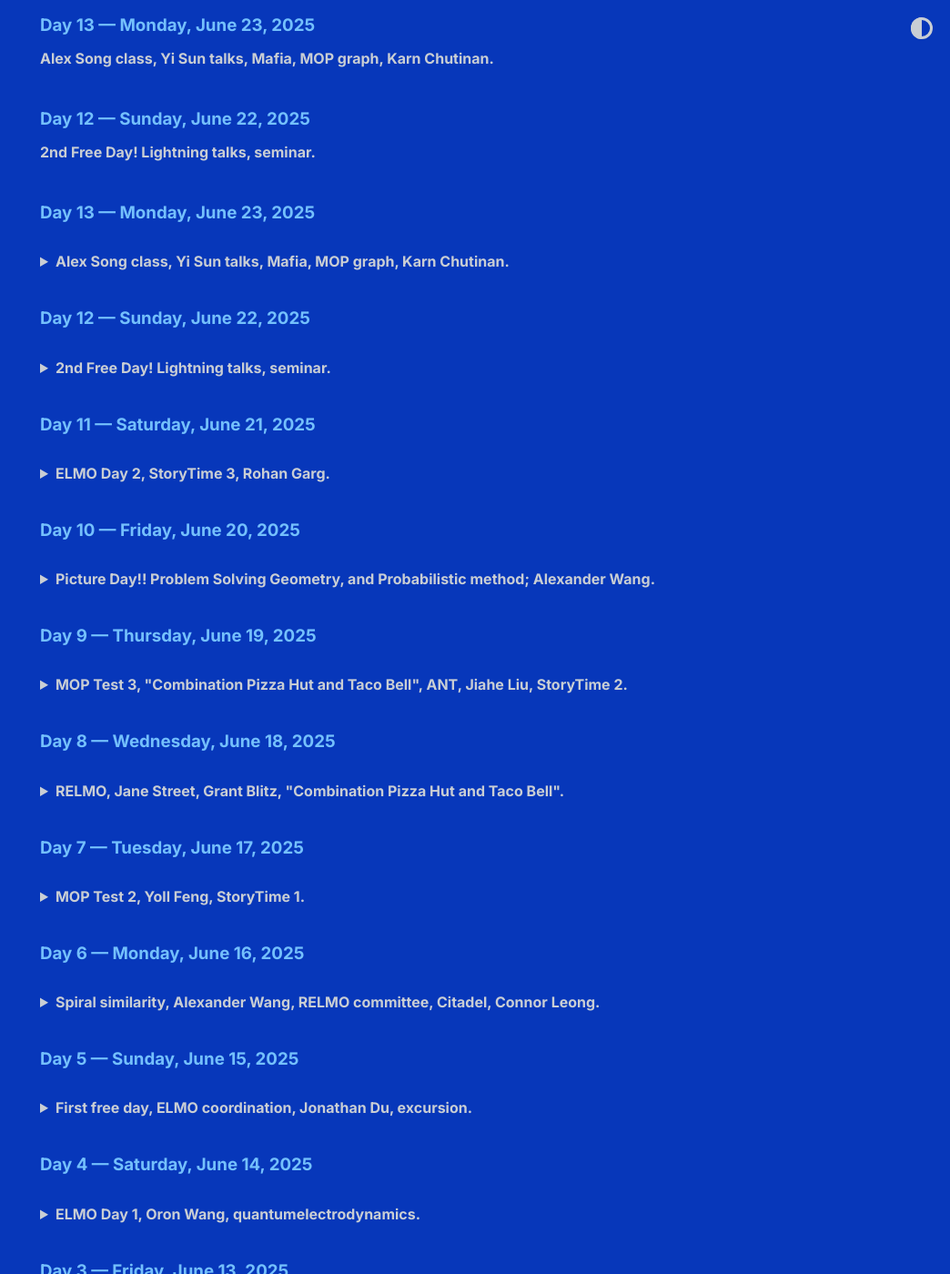
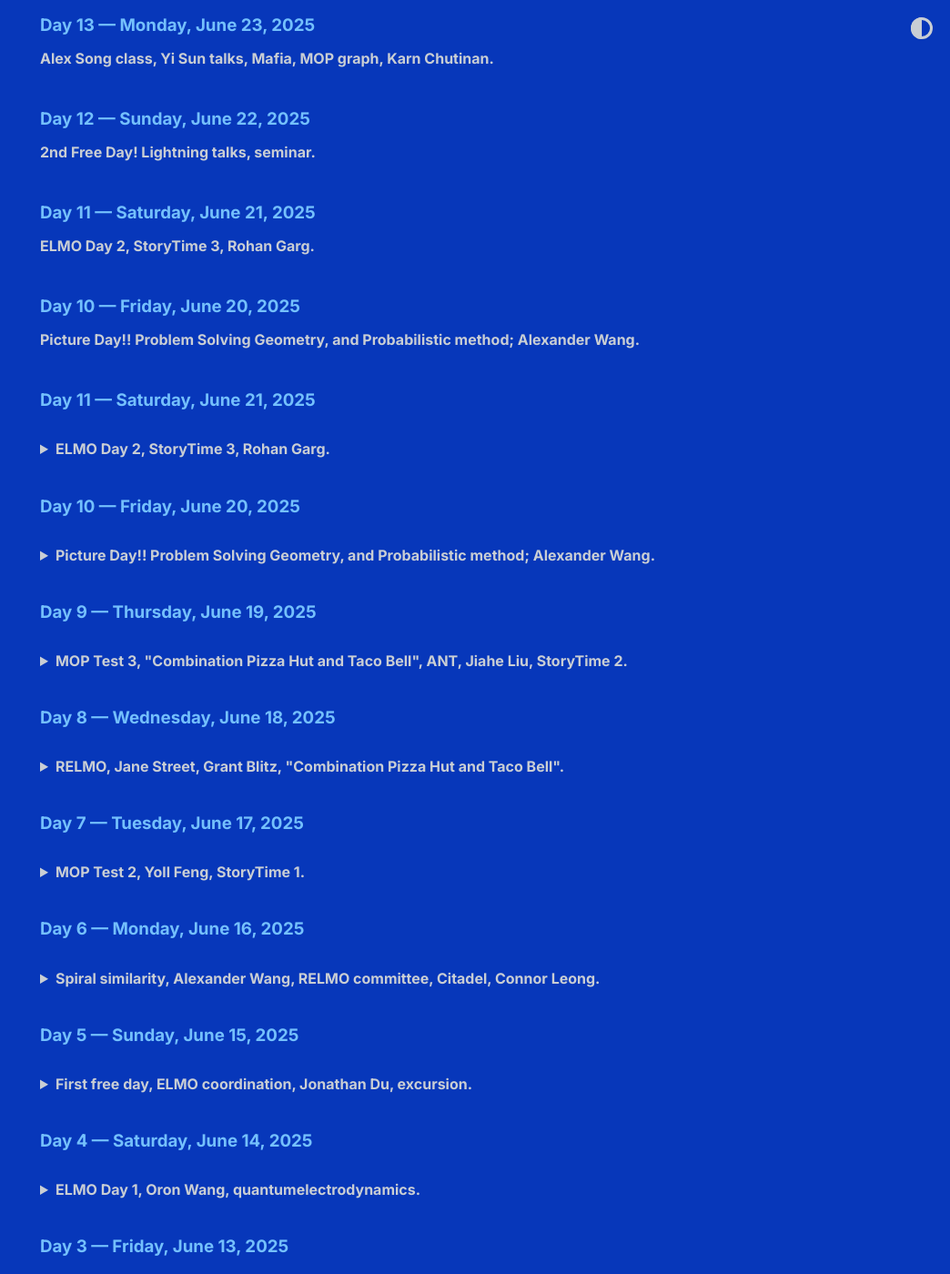
Before and after one commit to shihankanungo/shihankanungo.github.io, a Jekyll site: the page built from mop.md, in a window 1280 px wide and 1400 px high, scrolled down 937 px. Shown: the whole window at 91% size, without its empty margins (236-1280 px from the left). Built offline with Jekyll 4.4.1, drawn with Linux system fonts in a browser that asks for light colours; some of the changed text lies outside the part shown.

Commit message:
Update mop.md

```diff
--- a/mop.md
+++ b/mop.md
@@ -225,65 +225,6 @@
 <div class="subline"><details>
 <summary style="list-style: none;"><strong>2nd Free Day! Lightning talks, seminar.</strong></summary>
 <p>
-
-
-
-<br>
-<a href="https://shihankanungo.github.io/mop">↪️ Back to top</a>
-</p>
-
-</details></div>
-</div>
-
-
-
-### Day 13 &mdash; Monday, June 23, 2025
-
-<details>
-<summary><b>Alex Song class, Yi Sun talks, Mafia, MOP graph, Karn Chutinan.</b></summary>
-<br>
-First class was “A fun NT problem” by Alex Song, which was an Euler-Circle style Dirichlet character problem. It was split into 5 parts on the handout. The proof was using Dirichlet characters which are like functions from residue classes to roots of unity. It was fun to revisit the subject.
-<details>
-<summary><b>A fun NT problem.</b></summary>
-  <img src="/images/mop13p.png" width="700"/>
-</details>
-We then had a class called “Combinatorial Geometry” which is my favorite subject. This was taught by Olha Silina and it was about triangulations, and unfortunately, it was more like geometrical combo: it was about the combinatorial aspects of triangulations, which is less interesting for me. I prefer a more geometrical approach, like the Thaiangulations problem. First we did some exercises that were like trivial problems. Then the problems were really cool.
-<details>
-<summary><b>Combinatorial Geometry. Problems</b></summary>
-  <img src="/images/mop13pa.png" width="700"/>
-</details>
-PM class was a lecture on Zero-knowledge proofs by Yi Sun. Unfortunately, I didn’t understand much. I somehow don’t understand finance “money math” very well.
-<br><br>
-After this, I went to the music rooms with Oron to practice for the talent show. We also did some more improvs there which were meh. The actual practice though went well. Then I left and Oron did some more improvs. Later, as Oron was walking back to the dorm, I got him to go back to the main building. As we were entering we ran into the IMO team leaving so we got Karn and Tiger to join us and we just went back to the music rooms. Liam and Jonathan also saw us so they went into our room (even though they hate the song that we were playing) and we all practiced together or wtv. It was really good also with Karn’s improvs. It was pretty fun, and we made a lot of progress.
-<br><br>
-Jonathan has a funny app on his phone which lets him scan objects to get a 3D picture of them. He used it to make a funny video of Oron and me spinning around. We look like action figures.
-
-<p align="center"><img src="/images/mop13b.png" width="300"/> </p>
-
-Its still super hot, so today it got a bit boring at times. There was an assembly in the evening, which was fun; Dotted announced that the RELMO would be on Wednesday and Friday. I’m excited to see the returners’ (especially Liam's) reactions to the problems. We played Frisbee after the assembly, which was pretty fun.
-<br><br>
-David Fox is organizing Mafia, which is starting tonight; I’m a “town vigilante”, which means that I get to kill people! (not irl of course).
-<br><br>
-Catherine Xu is making a digraph of students at MOP and their crushes, but it turns out that all 38 responses to the form so far are trolls. One of them was “everyone” likes “Alexander Wang”.
-
-<p align="center"><img src="/images/mop13a.png" width="400"/> <br> <span style="color: gray"> Catherine Xu </span> </p>
-
-Karn Chutinan is a fun person to talk to. He somehow knew “Combination Pizza Hut and Taco Bell” from before MOP, and he also plays improv piano like Oron does. His playing is extremely funny (you heard that right &mdash; piano playing _can_ be funny). He sometimes self-deprecates though, and he is a bit moody sometimes.
-<br><br>
-Another camp called “PROMISE” is at IMSA now, and it’s pretty big. IMSA’s PROMISE Program addresses the unique challenges of culturally, linguistically, and economically diverse (CLED) students interested in STEM education by providing academic enrichment programming at low to no cost. There are lots of middle schoolers. This means that we have to share the dining hall, and somehow our lunch period got cut to just 30 minutes!
-<br><br>
-Today is the day before TSTST. People seem to be less worried about it than I expected; but of course some people are locked in. These people include Liam, Jonathan, me, and Yoll (he really wants to make TST group). I don’t know if Oron is locked in or not; he is generally kind of silly all the time. On the other hand, many people are just going on with their day as usual. I guess that for many people, MOP is the pinnacle of their HS career. But not for me (I hope)! <br>
-
-<a href="https://shihankanungo.github.io/mop">↪️ Back to top</a>
-
-</details>
-
-
-### Day 12 &mdash; Sunday, June 22, 2025
-
-<details>
-<summary><b>2nd Free Day! Lightning talks, seminar.</b></summary>
-<br>
 Today was Sunday &mdash; a free day! Yay! There were no classes and no tests. The only math-related thing I did was work on the RELMO with Dotted. We have 12 problems, which is perfect: we can do a RELMO with 6 and a RELSMO with the other 6. Tony Lu gave us a really nice problem based on his PRIMES research with Prof. Gotti. Most of the problems are intended to be solvable, or at least possible to get some points. But all of them are extremely annoying.
 <br><br>
 It was super hot today! We had an excursion planned, but the RCs didn’t let us go because of the heat. This also meant that most people were pretty lethargic, and obviously there were no outdoor sports.
@@ -299,8 +240,56 @@
 <p align="center"><img src="/images/mop12.jpg" width="500"/> <br> <span style="color: gray"> Tomfoolery at MOP; L to R: Michael Luo, Kevin Long, Daniel Ge.  </span> </p>
 
 <a href="https://shihankanungo.github.io/mop">↪️ Back to top</a>
+</p>
 
-</details>
+</details></div>
+</div>
+
+
+
+
+
+
+
+<div class="heading-block"><h3>Day 11 &mdash; Saturday, June 21, 2025</h3>
+<div class="subline"><details>
+<summary style="list-style: none;"><strong>ELMO Day 2, StoryTime 3, Rohan Garg.</strong></summary>
+<p>
+
+
+
+<br>
+<a href="https://shihankanungo.github.io/mop">↪️ Back to top</a>
+</p>
+
+</details></div>
+</div>
+
+
+
+
+
+
+
+<div class="heading-block"><h3>Day 10 &mdash; Friday, June 20, 2025</h3>
+<div class="subline"><details>
+<summary style="list-style: none;"><strong>Picture Day!! Problem Solving Geometry, and Probabilistic method; Alexander Wang.</strong></summary>
+<p>
+
+
+
+<br>
+<a href="https://shihankanungo.github.io/mop">↪️ Back to top</a>
+</p>
+
+</details></div>
+</div>
+
+
+
+
+
+
 
 
 ### Day 11 &mdash; Saturday, June 21, 2025
```
